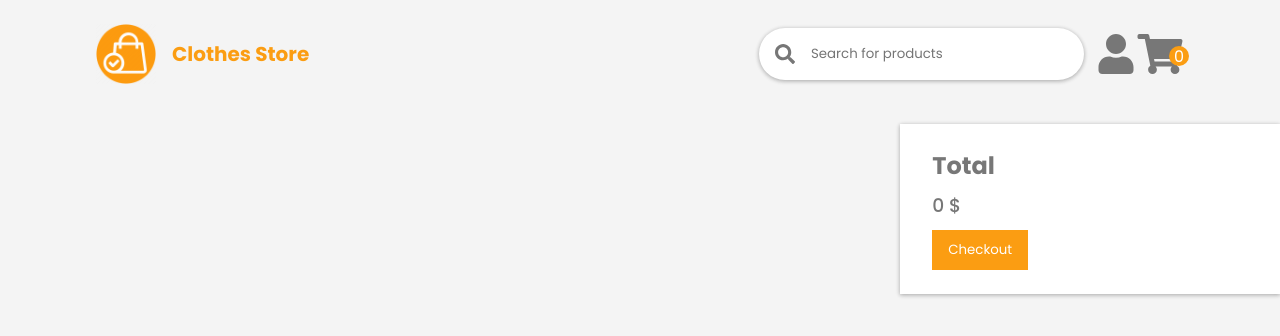
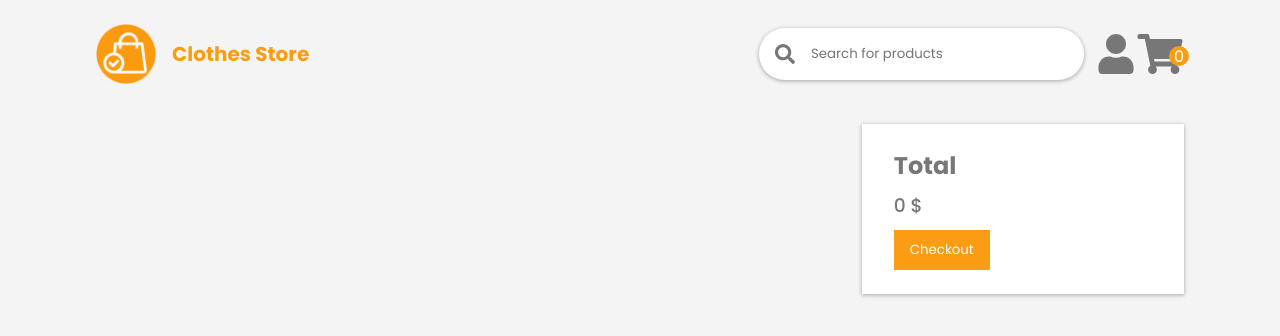
Before and after one commit to Dhia-Ben-Hamouda/Clothes-Store-React-JS, a React (Create React App) app: page /cart in a window 1280 px wide. Shown: the top 336 px of the page. Built offline with nearby package versions, Linux system fonts and the light colour scheme.

Commit message:
more work on ui

```diff
--- a/src/styles/_cart.scss
+++ b/src/styles/_cart.scss
@@ -1,6 +1,7 @@
 #cart{
 
   .cart-container{
+    padding-inline: 7.5vw;
     margin-top: 1rem;
     display: flex;
     align-items: flex-start;
@@ -201,7 +202,7 @@
 
       .checkout{
         width:100%;
-
+        margin-bottom: 1rem;
 
       }
     }
```
